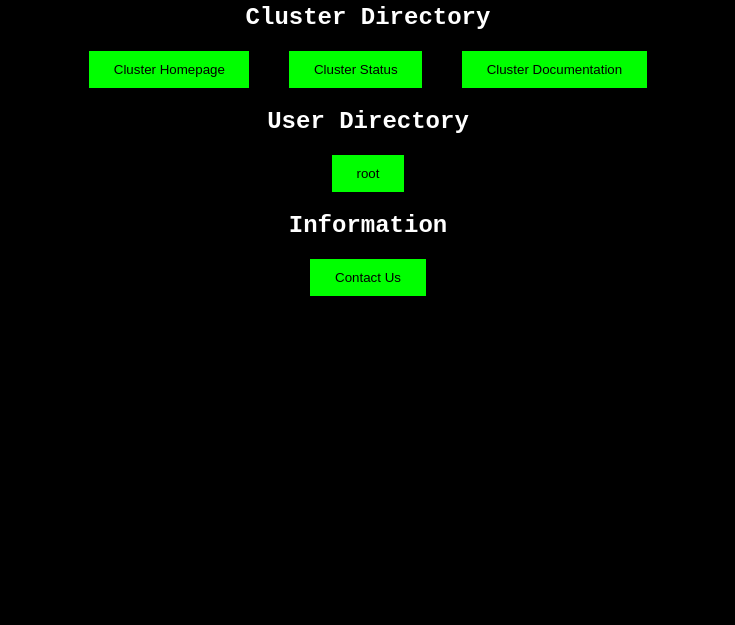
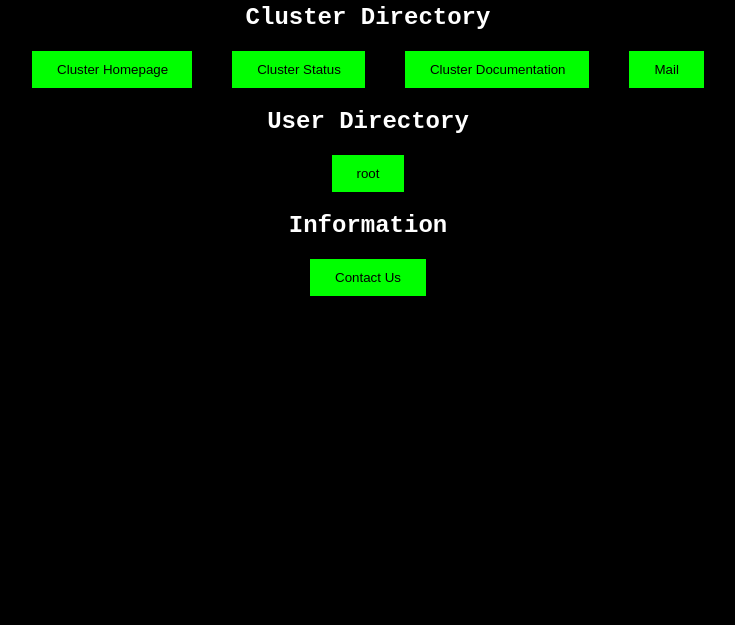
Before and after one commit to tronnet-gh/tronnet.net, a plain HTML site: page index.html in a window 1280 px wide. Shown: the part 175-800 px from the top of the page, without its empty margins (272-1007 px from the left). Drawn offline with Linux system fonts and the light colour scheme.

Commit message:
add mail to cluster directory

```diff
--- a/index.html
+++ b/index.html
@@ -13,6 +13,7 @@
 			<button onclick="window.location.href='https://tronnet.net';">Cluster Homepage</button>
 			<button onclick="window.location.href='https://status.tronnet.net';">Cluster Status</button>
 			<button onclick="window.location.href='https://wiki.tronnet.net';">Cluster Documentation</button>
+			<button onclick="window.location.href='https://mail.tronnet.net/mail';">Mail</button>
 		</div>
 		<h3 class = "std-text" style = "font-size: 24px; text-align: center;">User Directory</h3>
 		<div class="btn-group" style = "margin: auto; display: flex; flex-direction: row; justify-content: center;">
```
